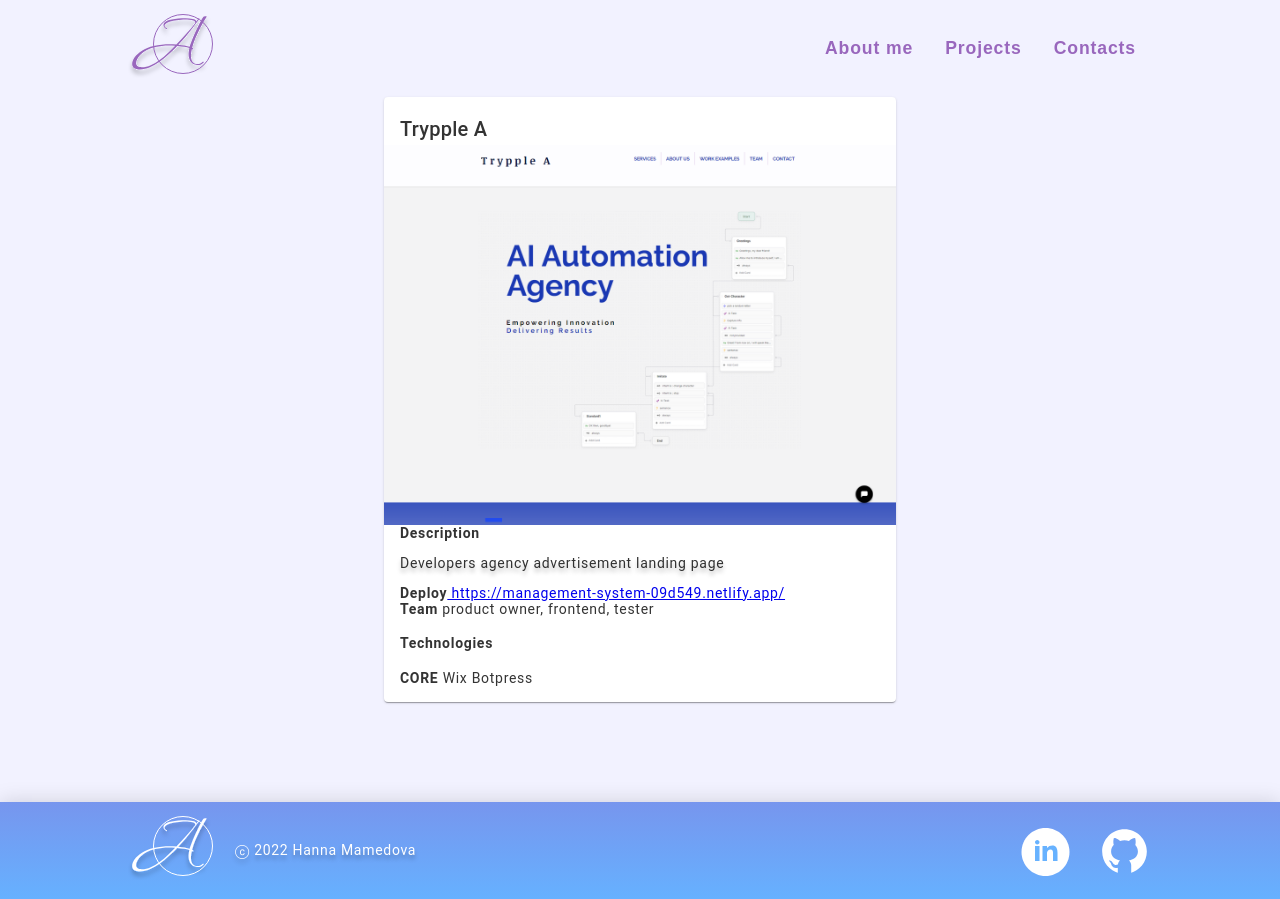
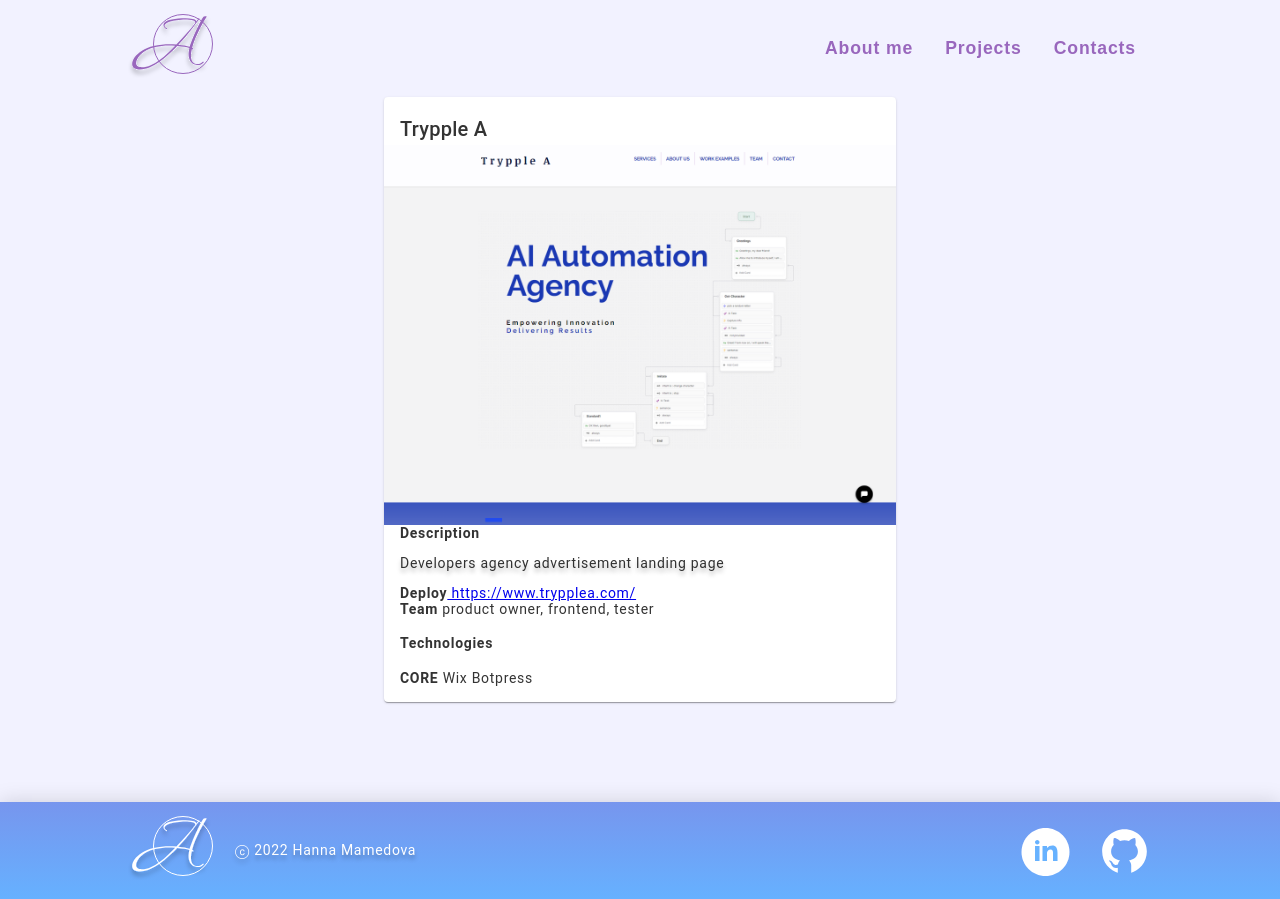
Before and after one commit to Hanna-Mamedova/portfolio, an Angular app in the folder portfolio/: page /project/1 in a window 1280 px wide. Built offline with nearby package versions, Linux system fonts and the light colour scheme.

Commit message:
fix: project url

```diff
--- a/portfolio/src/app/shared/projects.data.ts
+++ b/portfolio/src/app/shared/projects.data.ts
@@ -7,7 +7,7 @@ export const projects: Project[] = [
     tooltip: 'Trypple A',
     image: '/assets/Trypple A.png',
     description: 'Developers agency advertisement landing page',
-    deployLink: 'https://management-system-09d549.netlify.app/',
+    deployLink: 'https://www.trypplea.com/',
     team: 'product owner, frontend, tester',
     technologies: {
       core: ['Wix', 'Botpress'],
```
